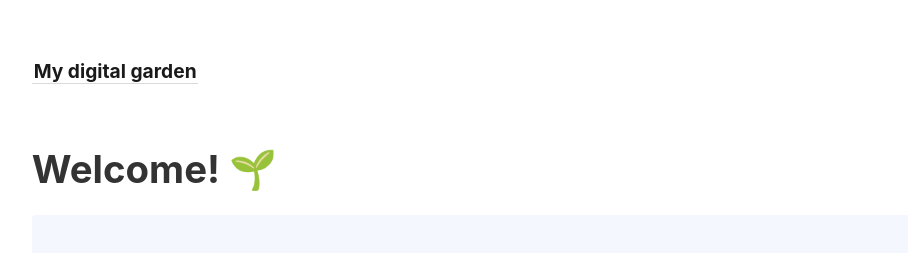
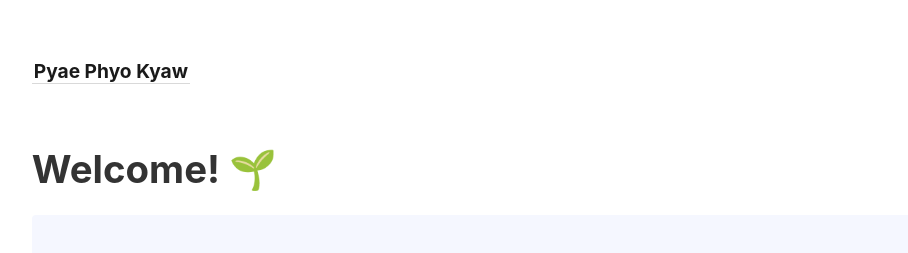
Before and after one commit to iampyaephyokyaw/jekyll-netlify, a Jekyll site: the page built from _pages/index.md, in a window 1280 px wide. Shown: the top 253 px of the page, without its empty margins (45-953 px from the left). Built offline with Jekyll 4.4.1, drawn with Linux system fonts in a browser that asks for light colours.

Commit message:
Update _config.yml

```diff
--- a/_config.yml
+++ b/_config.yml
@@ -1,4 +1,4 @@
-title:               My digital garden
+title:               Pyae Phyo Kyaw
 include:             ['_pages']
 exclude:             ['_includes/notes_graph.json']
 # You may need to change the base URL depending on your deploy configuration.
```
